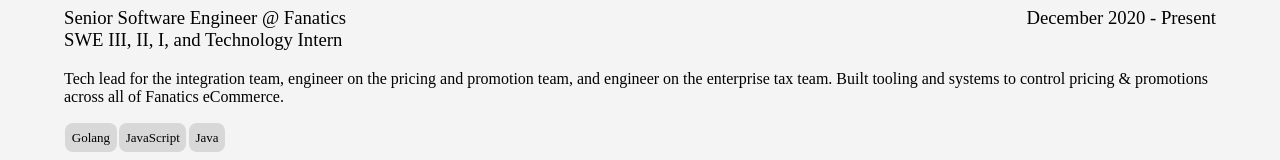
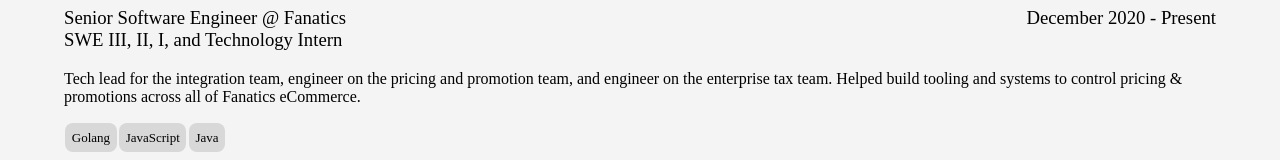
Before and after one commit to abeziou/adambeziou.github.io, an Astro site: page / in a window 1280 px wide. Shown: the part 292-452 px from the top of the page. Built offline with nearby package versions, Linux system fonts and the light colour scheme; Astro itself is replaced by a stand-in of ours.

Commit message:
Tweak to descriptions

```diff
--- a/src/components/WorkTimeline.astro
+++ b/src/components/WorkTimeline.astro
@@ -21,7 +21,8 @@
         <div class="work-description">
             Tech lead for the integration team, engineer on the pricing and promotion team,
             and engineer on the enterprise tax team.
-            Built tooling and systems to control pricing & promotions across all of Fanatics eCommerce.
+            Helped build tooling and systems to control pricing & promotions across all of Fanatics eCommerce.
+
         </div>
         <div class="tech-tag-row">
             <span class="tech-tag">Golang</span>
@@ -74,7 +75,6 @@
         font-weight: 200;
     }
     .work-description {
-        font-weight: 300;
         margin: 0 0 1em;
     }
     .tech-tag-row {
```
